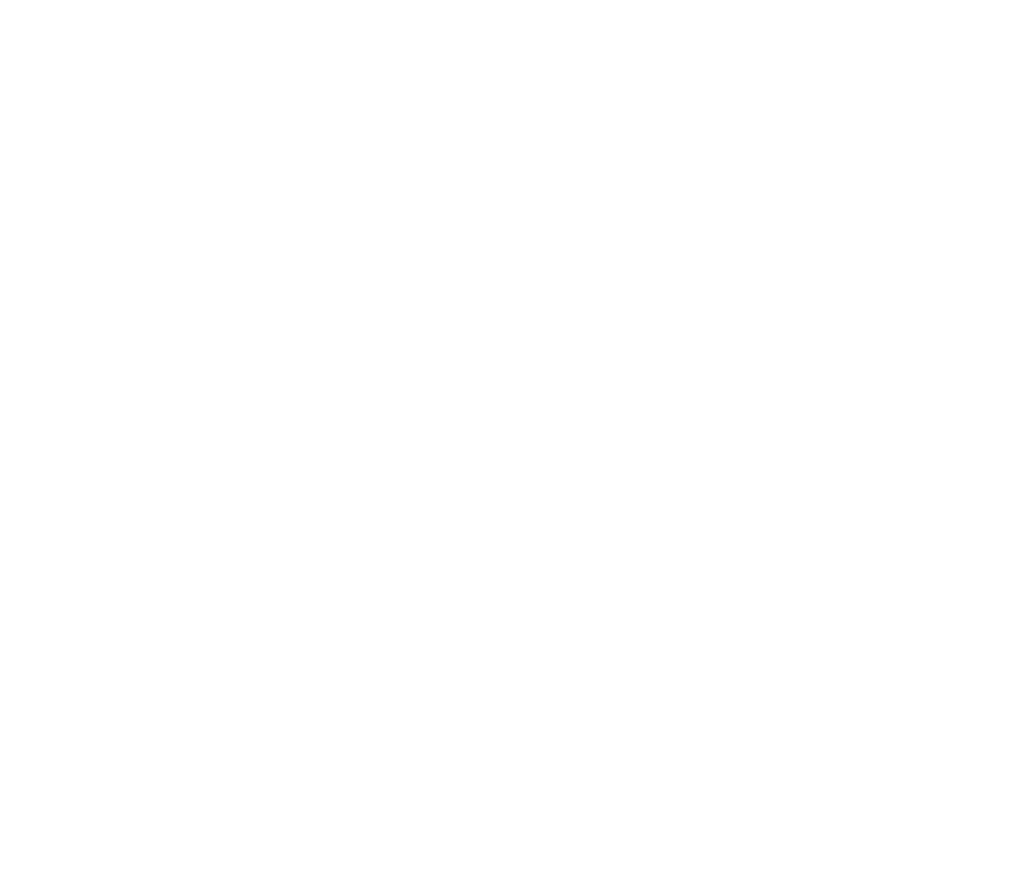
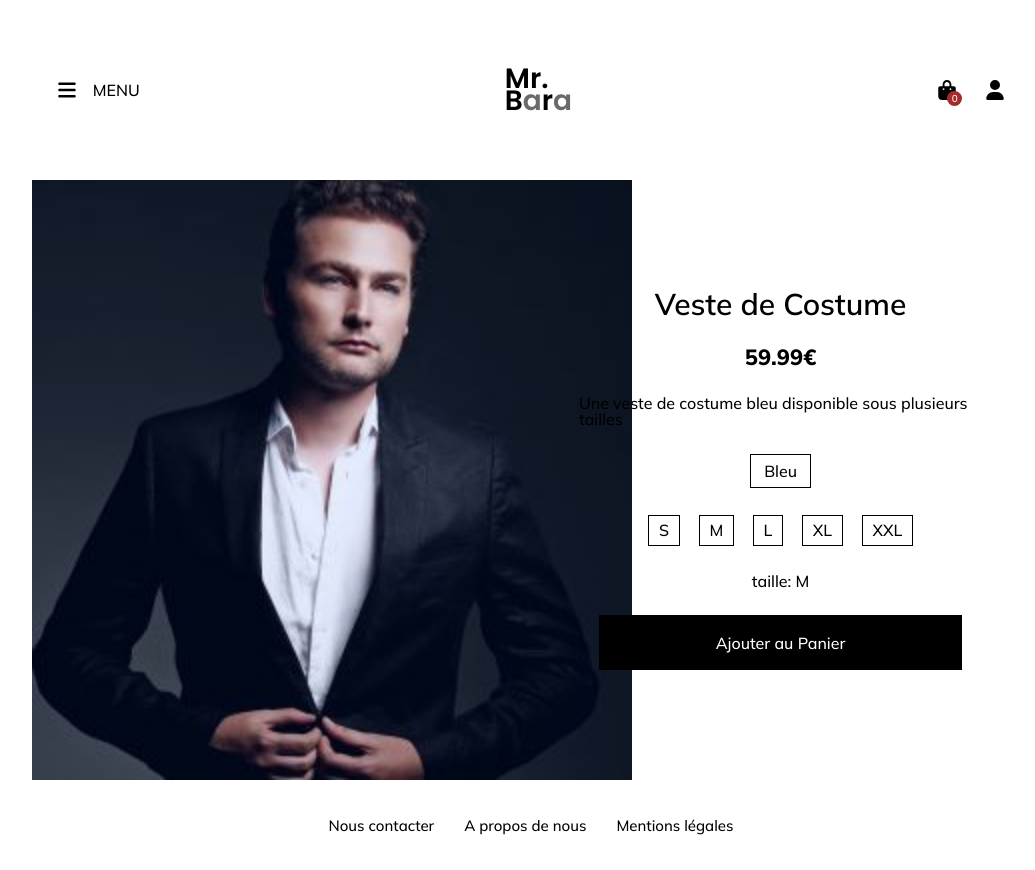
Before and after one commit to ThamiDev/Shop-TP, a React app in the folder client/: page /article in a window 1280 px wide. Shown: the whole page, without its empty margins (109-1144 px from the left). Before the commit the page ends 800 px from the top, so only its background shows below. Built offline with nearby package versions, Linux system fonts and the light colour scheme.

Commit message:
add component Item

```diff
--- a/client/src/components/App/index.js
+++ b/client/src/components/App/index.js
@@ -11,6 +11,7 @@ import Tshirt from '../Tshirt';
 import Pantalons from '../Pantalon';
 import Chaussures from '../Chaussures';
 import Shop from '../Shop';
+import Item from '../Item';
 
 // == Composant
 const App = () => {
@@ -24,6 +25,7 @@ const App = () => {
           <Route path="/pantalons" exact component={Pantalons} />
           <Route path="/chaussures" exact component={Chaussures} />
           <Route path="/shop" exact component={Shop} />
+          <Route path="/article" exact component={Item} />
         </Switch>
       </BrowserRouter>
     </div>
--- a/client/src/components/Footer/footer.scss
+++ b/client/src/components/Footer/footer.scss
@@ -1,5 +1,5 @@
 footer {
-    height: 70px;
+    height: 90px;
     width: 100%;
     display: flex;
     justify-content: center;
--- /dev/null
+++ b/client/src/components/Item/index.js
@@ -0,0 +1,47 @@
+// == Import des librairies
+import React from 'react';
+import { FontAwesomeIcon } from '@fortawesome/react-fontawesome'
+import { faCircle, faChevronRight, faChevronCircleRight} from '@fortawesome/free-solid-svg-icons'
+import img from './px.jpg';
+
+// == Import des composants
+import Header from '../Header';
+
+// == Import du style
+import './item.scss';
+import Footer from '../Footer';
+
+// == Composant
+const Item = () => {
+    return (
+        <div>
+            <Header />
+            <div className="article">
+                <div className="left-item">
+                    <img src={img} alt="image de l'article" />
+                </div>
+                <div className="right-item">
+                    <h2>Veste de Costume</h2>
+                    <p className="price">59.99€</p>
+                    <p className="description">Une veste de costume bleu disponible sous plusieurs tailles</p>
+                    <p className="color-item">Bleu</p>
+                    <div className="size">
+                        <p>S</p>
+                        <p>M</p>
+                        <p>L</p>
+                        <p>XL</p>
+                        <p>XXL</p>
+                    </div>
+                    <p>taille: M</p>
+                    <div className="button-add">
+                        <p>Ajouter au Panier</p>
+                    </div>
+                </div>
+            </div>
+            <Footer />
+        </div>
+    );
+};
+
+// == Export
+export default Item;
--- /dev/null
+++ b/client/src/components/Item/item.scss
@@ -0,0 +1,63 @@
+.article {
+    height: 600px;
+    width: 100%;
+    display: flex;
+    justify-content: center;
+    align-items: center;
+
+    .left-item {
+        width: 50%;
+        height: 100%;
+
+        img {
+            height: 100%;
+            width: auto;
+        }
+    }
+    .right-item {
+        width: 50%;
+        height: 100%;
+        display: flex;
+        justify-content: space-around;
+        align-items: center;
+        flex-direction: column;
+        padding: 6em 3em;
+
+        h2 {
+            font-size: 30px;
+            font-weight: 600;
+
+        }
+
+        .price {
+            font-size: 22px;
+            font-weight: 800;
+        }
+
+        .color-item {
+            border: 1px solid black;
+            padding: 0.5em 0.8em;
+        }
+
+        .size {
+            display: flex;
+
+            p {
+                border: black 1px solid;
+                padding: 0.4em 0.6em;
+                margin: 0 0.6em;
+            }
+        }
+
+        .button-add {
+            width: 90%;
+            height: 55px;
+            display: flex;
+            justify-content: center;
+            align-items: center;
+            background-color: black;
+            color: white;
+        }
+
+    }
+}
```
Also changed, not shown: client/src/components/Item/px.jpg (added).
